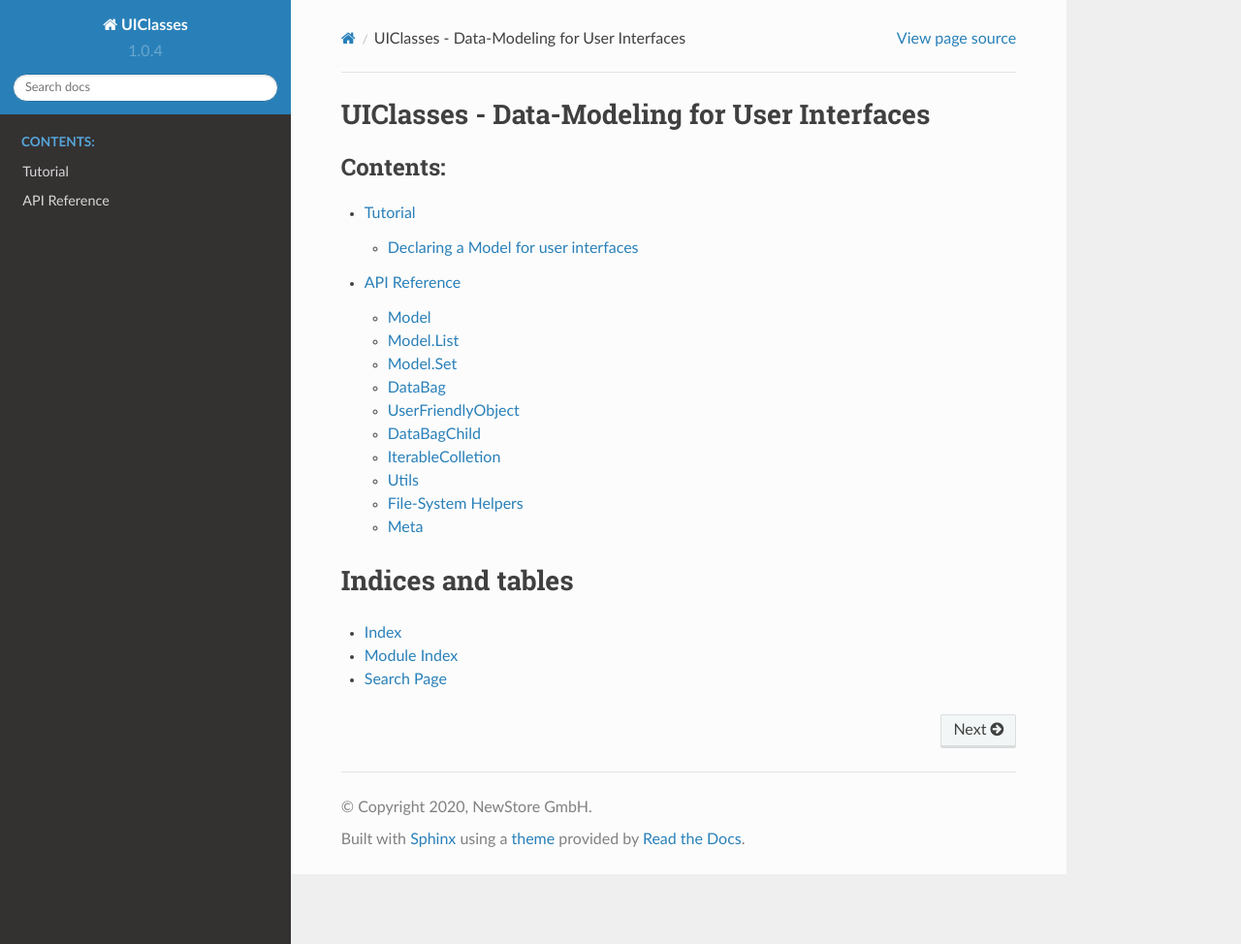
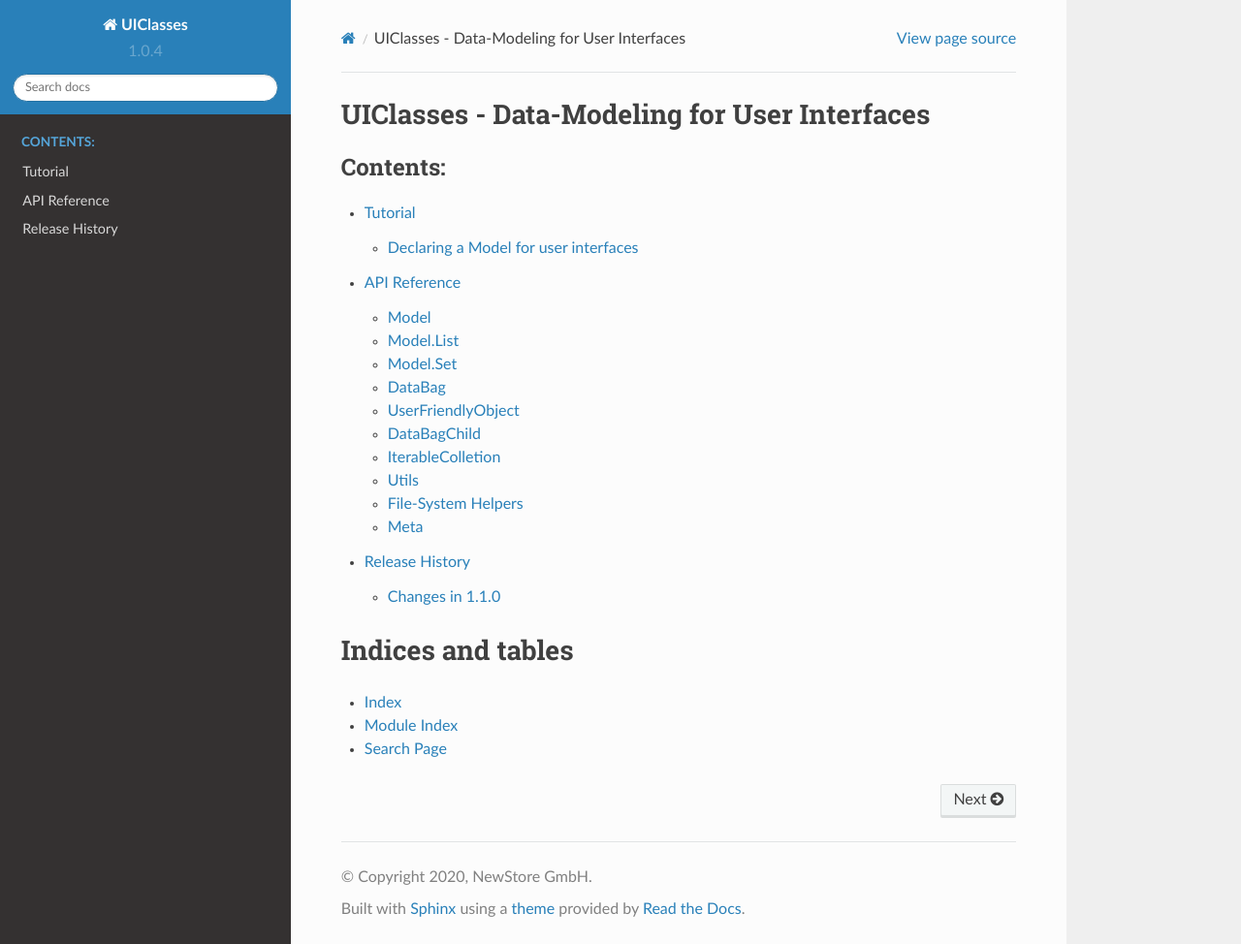
Before and after one commit to gabrielfalcao/uiclasses, a Sphinx documentation site: the page built from docs/source/index.rst, in a window 1280 px wide and 974 px high. Shown: the whole window at 97% size. Built offline with Sphinx 7.4.7 and the Read the Docs theme 2.0.0, drawn with Linux system fonts in a browser that asks for light colours.

Commit message:
introduce changelog

```diff
--- /dev/null
+++ b/docs/source/changelog.rst
@@ -0,0 +1,9 @@
+.. _changelog:
+
+Release History
+---------------
+
+Changes in 1.1.0
+~~~~~~~~~~~~~~~~~
+
+- Model.Set() and Model.List() not support generators.
--- a/docs/source/index.rst
+++ b/docs/source/index.rst
@@ -13,6 +13,7 @@ UIClasses - Data-Modeling for User Interfaces
 
    tutorial
    api
+   changelog
 
 Indices and tables
 ==================
```
